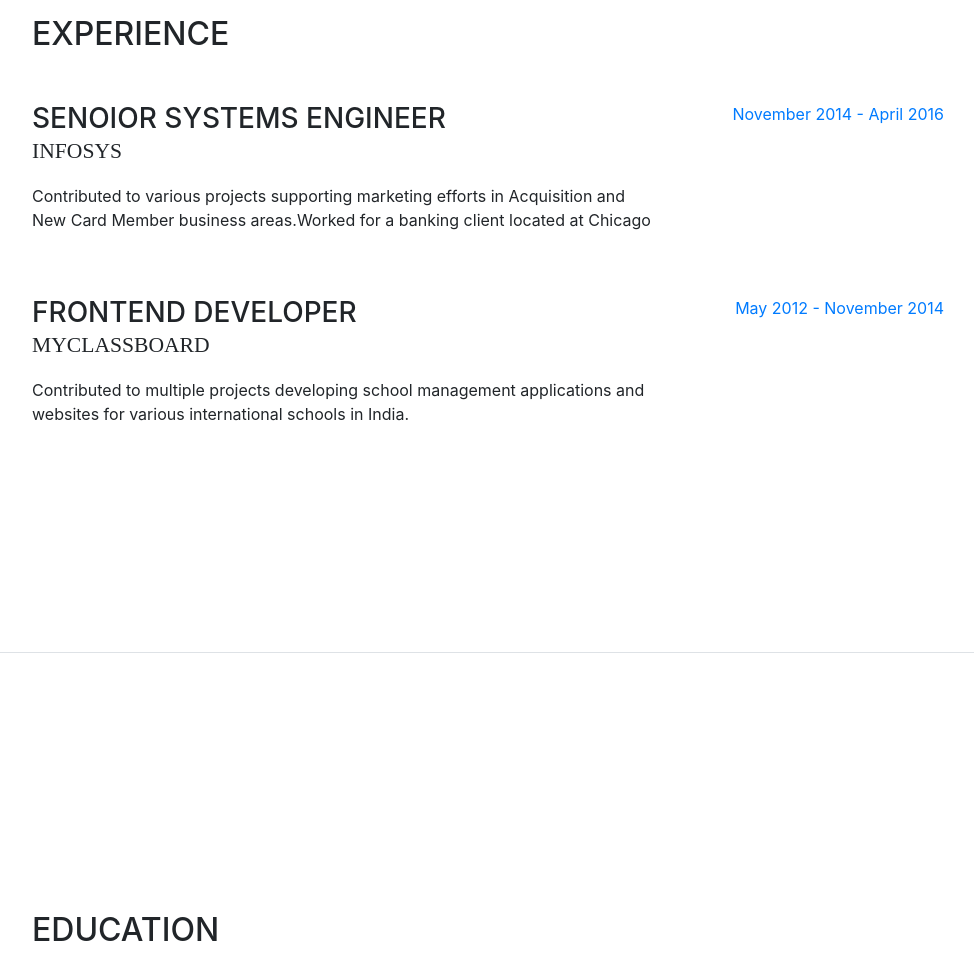
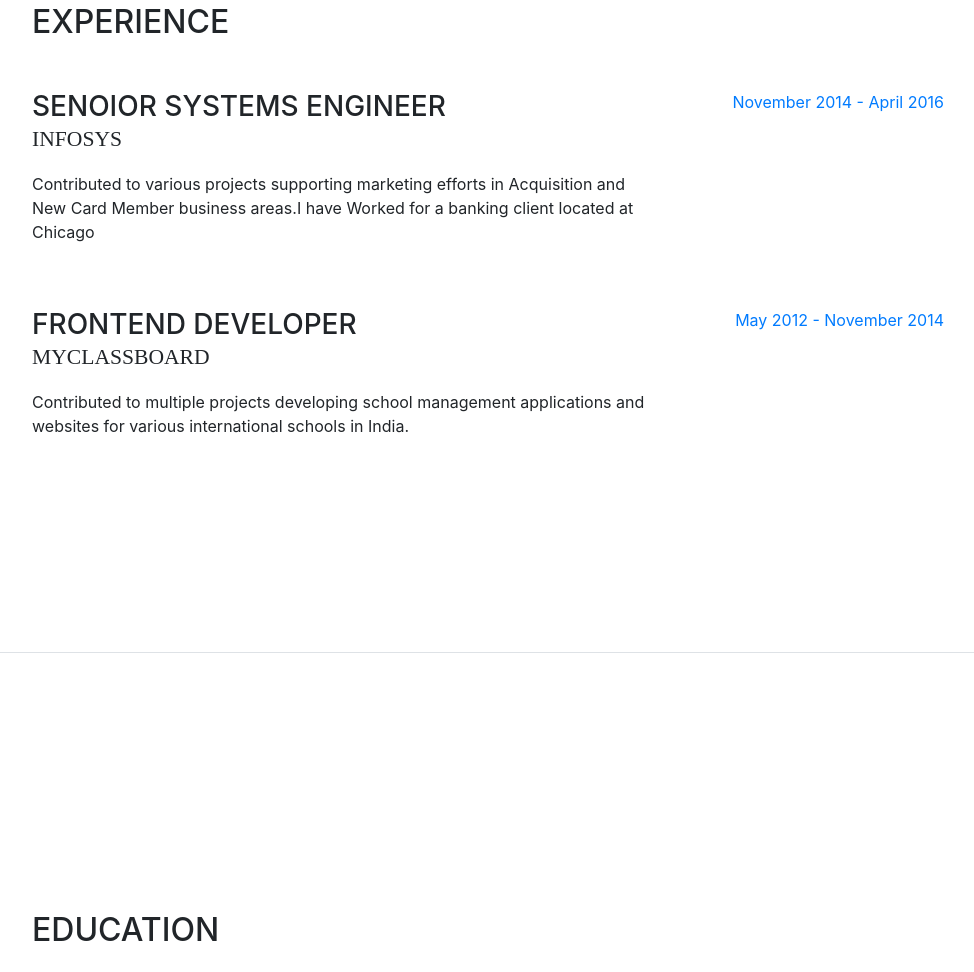
Before and after one commit to pavanisadineni/pavani-sadineni.github.io, a website with bundled scripts: page index.html in a window 1280 px wide. Shown: the part 947-1919 px from the top of the page, without its empty margins (288-1262 px from the left). Built offline with nearby package versions, Linux system fonts and the light colour scheme; a web font is replaced by a local one.

Commit message:
Change in Index file

```diff
--- a/index.html
+++ b/index.html
@@ -117,7 +117,7 @@
             <div class="resume-content mr-auto">
               <h3 class="mb-0">Senoior Systems Engineer</h3>
               <div class="subheading mb-3">Infosys</div>
-              <p>Contributed to various projects supporting marketing efforts in Acquisition and New Card Member business areas.Worked for a banking client located at Chicago</p>
+              <p>Contributed to various projects supporting marketing efforts in Acquisition and New Card Member business areas.I have Worked for a banking client located at Chicago</p>
             </div>
             <div class="resume-date text-md-right">
               <span class="text-primary">November 2014 - April 2016</span>
```
